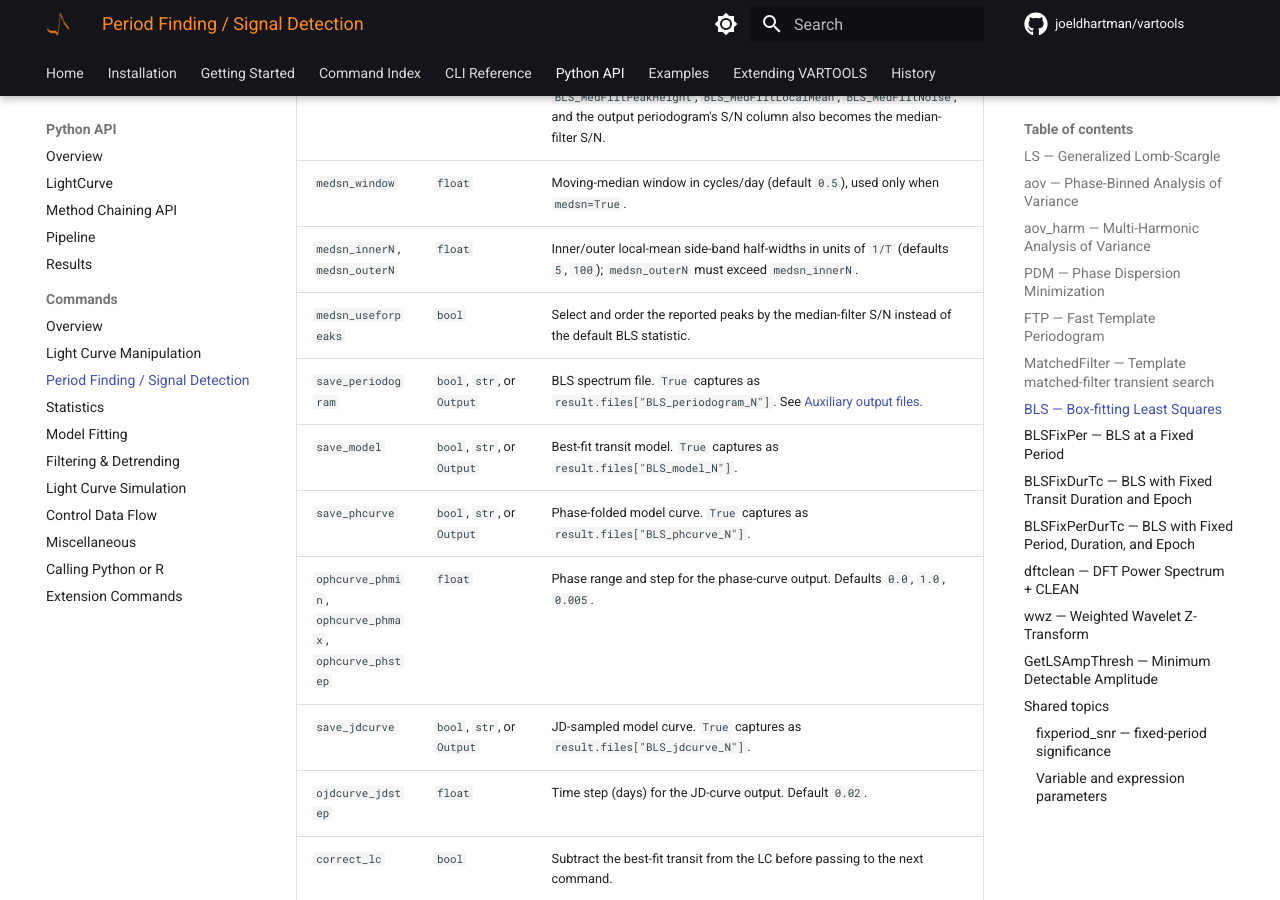
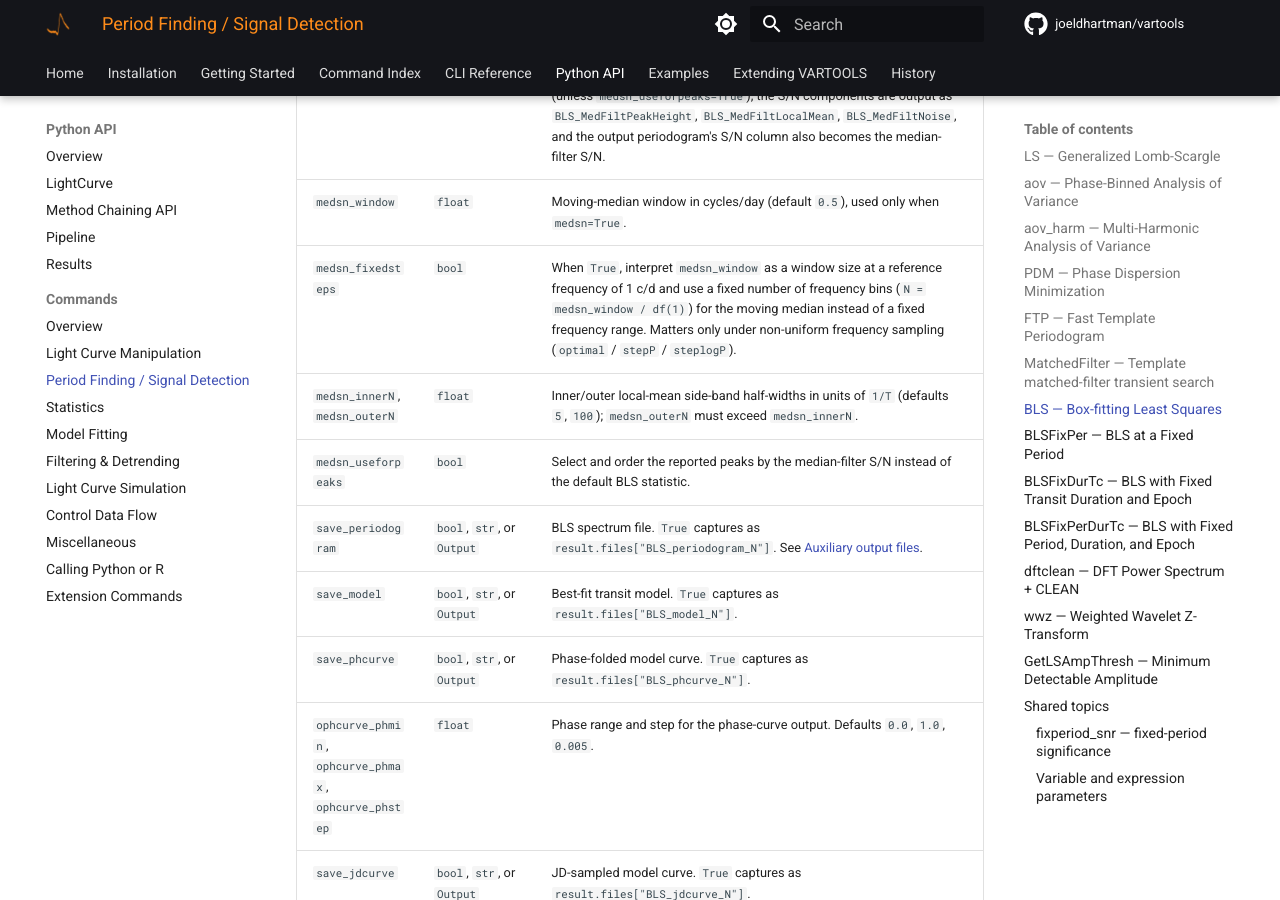
Before and after one commit to joeldhartman/vartools-site, an MkDocs documentation site: the page built from docs/python/commands/period-finding.md, in a window 1280 px wide and 900 px high, scrolled down 26161 px. Built offline with MkDocs 1.6.1 and Material for MkDocs 9.7.7, drawn with Linux system fonts in a browser that asks for light colours; comment, search, counter and statistics services are not loaded; the version menu is left out; some of the changed text lies outside the part shown.

Commit message:
period-finding: document medsn fixedsteps for BLS/BLSFixDurTc
Co-Authored-By: Claude Opus 4.8 <noreply@anthropic.com>
Claude-Session: https://claude.ai/code/session_01Se27uKsH7gvHCQQZnLWS7U

````diff
--- a/docs/python/commands/period-finding.md
+++ b/docs/python/commands/period-finding.md
@@ -662,7 +662,8 @@ cmd.BLS(minper, maxper, rmin=0.01, rmax=0.1, nbins=200,
         df=None, extraparams=False, nobinnedrms=True,
         freq_grid=None, adjust_qmin=False, reduce_nbins=False,
         reportharmonics=False, mergepeakdf=None, mergepeakdf_transit=None,
-        medsn=False, medsn_window=0.5, medsn_innerN=5, medsn_outerN=100,
+        medsn=False, medsn_window=0.5, medsn_fixedsteps=False,
+        medsn_innerN=5, medsn_outerN=100,
         medsn_useforpeaks=False,
         save_periodogram=False, save_model=False,
         save_phcurve=False, save_jdcurve=False,
@@ -717,6 +718,7 @@ CLI equivalent: [`-BLS`](../../cli/period-finding.md#-bls-box-fitting-least-squa
 | `mergepeakdf_transit` | `float` or `None` | Transit-aware multiplier: `Df = mergepeakdf_transit · q / T` with `q` the per-candidate fitted transit width. Resolves peaks on the finer scale a box transit smears over; a value of order a few is recommended. Mutually exclusive with `mergepeakdf`. The reported peaks are guaranteed to be separated by at least `Df` (duplicates are dropped and back-filled with the next distinct peak). Because `q` is the fitted *box* width (typically well below 1), whenever `mergepeakdf_transit · q < 1` the resolution is **finer** than the default `1/T`, so closely-spaced peaks that a `1/T` merge would combine are reported separately — use the default merge (or `mergepeakdf` ≥ 1) for at-least-Rayleigh (`1/T`) separation. |
 | `medsn` | `bool` | Replace the `BLS_SN` statistic with a robust median-filter-based signal-to-noise. The SR spectrum is detrended by a moving median (window `medsn_window` c/d); each peak's `BLS_SN = (peak − local_mean)/(1.4826·MAD)`, where `local_mean` is the mean of the detrended spectrum over the side-bands `medsn_innerN/T < |f−f_peak| < medsn_outerN/T`. `BLS_SR` and the peak selection are unchanged (unless `medsn_useforpeaks=True`); the S/N components are output as `BLS_MedFiltPeakHeight`, `BLS_MedFiltLocalMean`, `BLS_MedFiltNoise`, and the output periodogram's S/N column also becomes the median-filter S/N. |
 | `medsn_window` | `float` | Moving-median window in cycles/day (default `0.5`), used only when `medsn=True`. |
+| `medsn_fixedsteps` | `bool` | When `True`, interpret `medsn_window` as a window size at a reference frequency of 1 c/d and use a fixed number of frequency bins (`N = medsn_window / df(1)`) for the moving median instead of a fixed frequency range. Matters only under non-uniform frequency sampling (`optimal` / `stepP` / `steplogP`). |
 | `medsn_innerN`, `medsn_outerN` | `float` | Inner/outer local-mean side-band half-widths in units of `1/T` (defaults `5`, `100`); `medsn_outerN` must exceed `medsn_innerN`. |
 | `medsn_useforpeaks` | `bool` | Select and order the reported peaks by the median-filter S/N instead of the default BLS statistic. |
 | `save_periodogram` | `bool`, `str`, or `Output` | BLS spectrum file. `True` captures as `result.files["BLS_periodogram_N"]`. See [Auxiliary output files](index.md#auxiliary-output-files). |
@@ -916,7 +918,8 @@ cmd.BLSFixDurTc(duration, Tc,
                 ophcurve_phmax=1.0, ophcurve_phstep=0.005,
                 save_jdcurve=False, ojdcurve_jdstep=0.02,
                 mergepeakdf=None, mergepeakdf_transit=None,
-                medsn=False, medsn_window=0.5, medsn_innerN=5,
+                medsn=False, medsn_window=0.5, medsn_fixedsteps=False,
+                medsn_innerN=5,
                 medsn_outerN=100, medsn_useforpeaks=False,
                 maskpoints=None)
 ```
````
Also changed, not shown: docs/cli/period-finding.md (+3 -3 lines).
